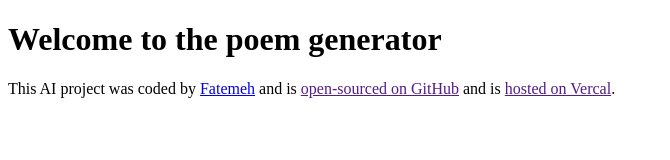
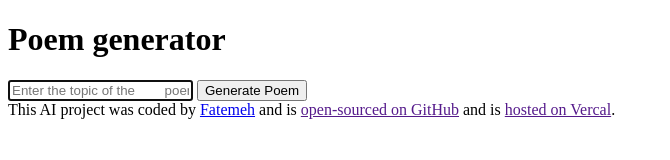
Before and after one commit to dbz221/poem-generator, a plain HTML site: page index.html in a window 1280 px wide. Shown: the whole page, without its empty margins (0-670 px from the left). Drawn offline with Linux system fonts and the light colour scheme.

Commit message:
Update index.html

```diff
--- a/index.html
+++ b/index.html
@@ -7,7 +7,23 @@
     <title>Poem Generator</title>
   </head>
   <body>
-    <h1>Welcome to the poem generator</h1>
+    <h1>Poem generator</h1>
+    <div class="topic-search">
+      <form>
+        <input
+          id="topic"
+          type="text"
+          placeholder="Enter the topic of the
+        poem"
+          required
+          autocomplete="off"
+          autofocus
+        />
+        <input id="generate-btn" type="submit" value="Generate Poem" />
+      </form>
+    </div>
+    <div id="poem"></div>
+
     <footer>
       This AI project was coded by
       <a href="https://github.com/dbz221" target="_blank">Fatemeh</a> and is
```
